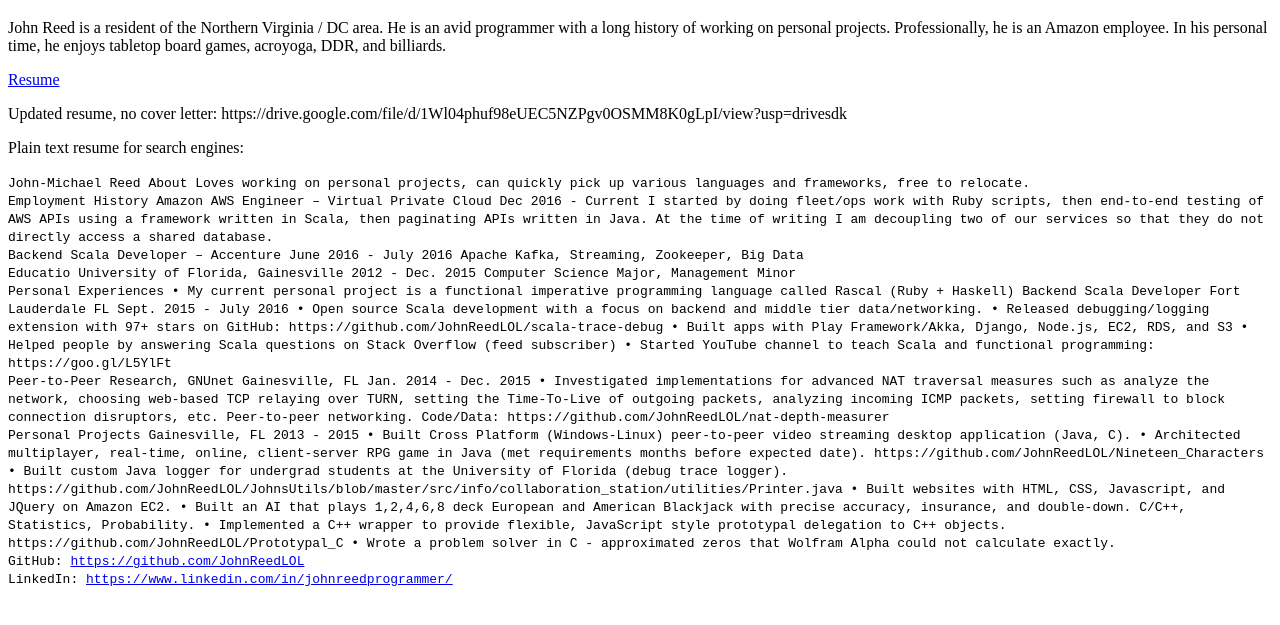
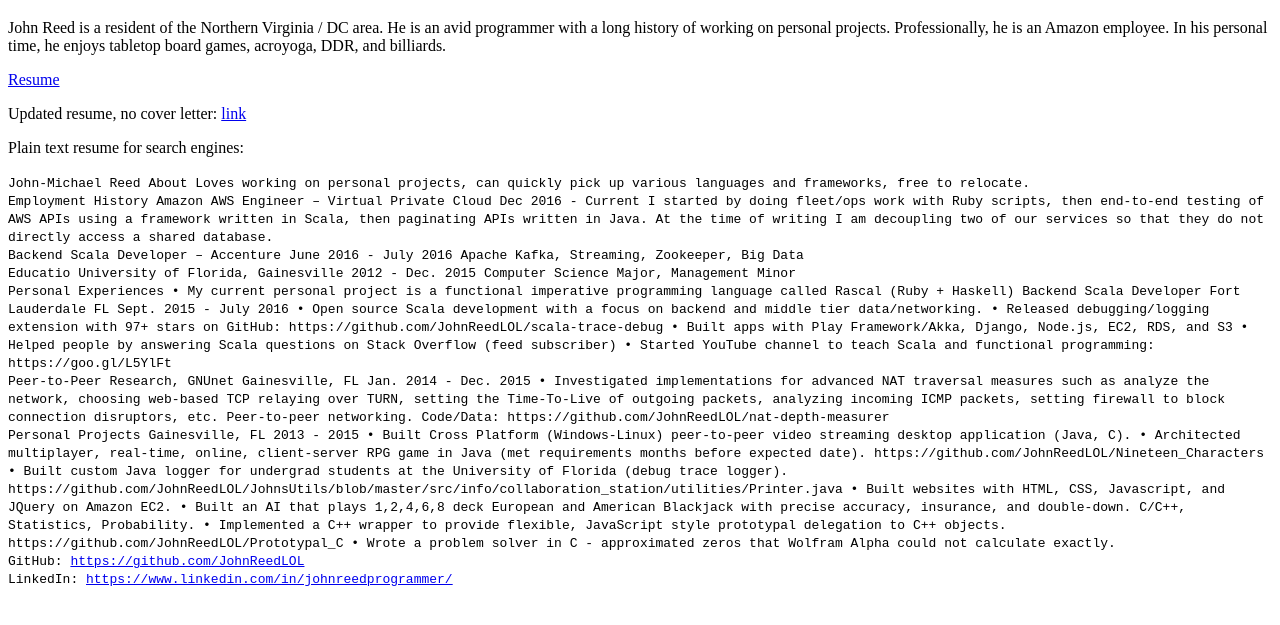
Before and after one commit to JohnReedLOL/JohnReedLOL.github.io, a plain HTML site: page index.html in a window 1280 px wide. Shown: the part 61-686 px from the top of the page. Drawn offline with Linux system fonts and the light colour scheme.

Commit message:
Added link to new resume

```diff
--- a/index.html
+++ b/index.html
@@ -5,7 +5,7 @@
   <p>John Reed is a resident of the Northern Virginia / DC area. He is an avid programmer with a long history of working on personal projects. Professionally, he is an Amazon employee. In his personal time, he enjoys tabletop board games, acroyoga, DDR, and billiards.</p>
   <p><a href="https://drive.google.com/file/d/1sG1CSfORDmNpF-x7ibfnoN5TVGjT5D2l/view?usp=sharing">Resume</a> </p>
 
-  <p>Updated resume, no cover letter: https://drive.google.com/file/d/1Wl04phuf98eUEC5NZPgv0OSMM8K0gLpI/view?usp=drivesdk </p>
+  <p>Updated resume, no cover letter: <a href="https://drive.google.com/file/d/1Wl04phuf98eUEC5NZPgv0OSMM8K0gLpI/view?usp=drivesdk"> link </a> </p>
 
   <p>Plain text resume for search engines:</p>
   <code>
```
